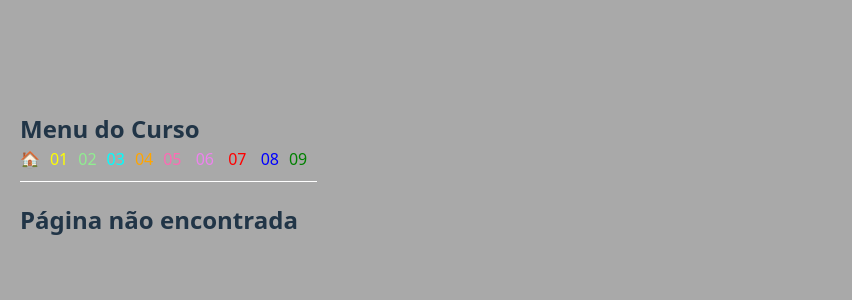
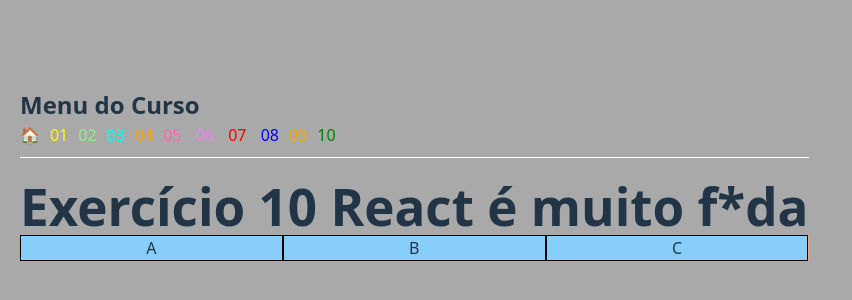
Before and after one commit to CAFE2l/HTML_CSS_MODULO5, a React (Vite) app in the folder curso-react/: page /ex010 in a window 1280 px wide. Shown: the part 226-526 px from the top of the page, without its empty margins (0-852 px from the left). Built offline with nearby package versions, Linux system fonts and the light colour scheme.

Commit message:
flex10 finalizado

```diff
--- a/curso-react/src/App.jsx
+++ b/curso-react/src/App.jsx
@@ -12,6 +12,7 @@ import Flex006 from './Exercicios/ex027/flex006/index'; // <--- NOVO
 import Flex007 from './Exercicios/ex027/flex007/index';
 import Flex008 from './Exercicios/ex027/flex008/index';
 import Flex009 from './Exercicios/ex027/flex009/index';
+import Flex010 from './Exercicios/ex027/flex010/index';
 
 function App() {
   return (
@@ -30,7 +31,8 @@ function App() {
           <Link to="/ex06" style={{ color: 'violet', marginRight: '10px' }}>06 </Link>
           <Link to="/ex07" style={{ color: 'red', marginRight: '10px' }}>07 </Link>
           <Link to="/ex08" style={{ color: 'blue', marginRight: '10px' }}>08</Link>
-          <Link to="/ex09" style={{ color: 'green', marginRight: '10px' }}>09</Link>
+          <Link to="/ex09" style={{ color: 'orange', marginRight: '10px' }}>09</Link>
+          <Link to="/ex010" style={{ color: 'green', marginRight: '10px' }}>10</Link>
         </nav>
 
         {/* ROTAS */}
@@ -47,6 +49,7 @@ function App() {
           <Route path="/ex07" element={<Flex007 />} />
           <Route path="/ex08" element={<Flex008 />} />
           <Route path="/ex09" element={<Flex009 />} />
+          <Route path="/ex010" element={<Flex010 />} />
           <Route path="*" element={<h2>Página não encontrada</h2>} />
         </Routes>
 
--- /dev/null
+++ b/curso-react/src/Exercicios/ex027/flex010/index.jsx
@@ -0,0 +1,31 @@
+import React from 'react';
+
+export default function Flex004() {
+  const containerStyle = {
+    backgroundColor: 'lightsalmon',
+    display: 'flex',
+    flexFlow: 'row nowrap',
+};
+
+  const itemStyle = {
+   backgroundColor: 'lightskyblue',
+   border: '1px solid black',
+   textAlign: 'center',
+   flexShrink: '1',
+   flexBasis: '250px',
+   flexGrow: '1',
+  };
+
+  return (
+    <div>
+      <h1>Exercício 10 React é muito f*da</h1>
+
+      <div style={containerStyle}>
+        <div style={itemStyle}>A</div>
+        <div style={itemStyle}>B</div>
+        <div style={itemStyle}>C</div>
+
+      </div>
+    </div>
+  );
+}
```
